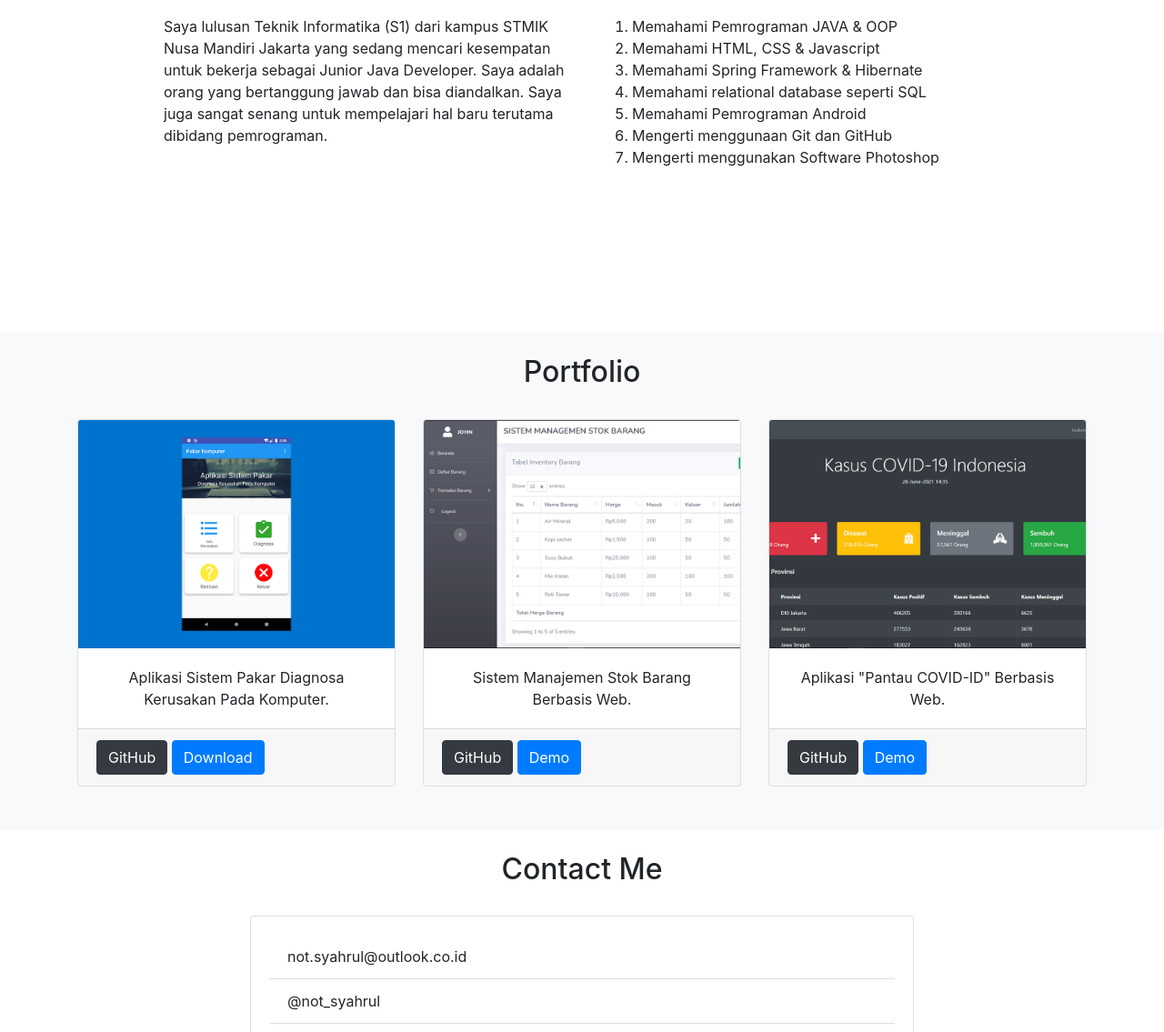
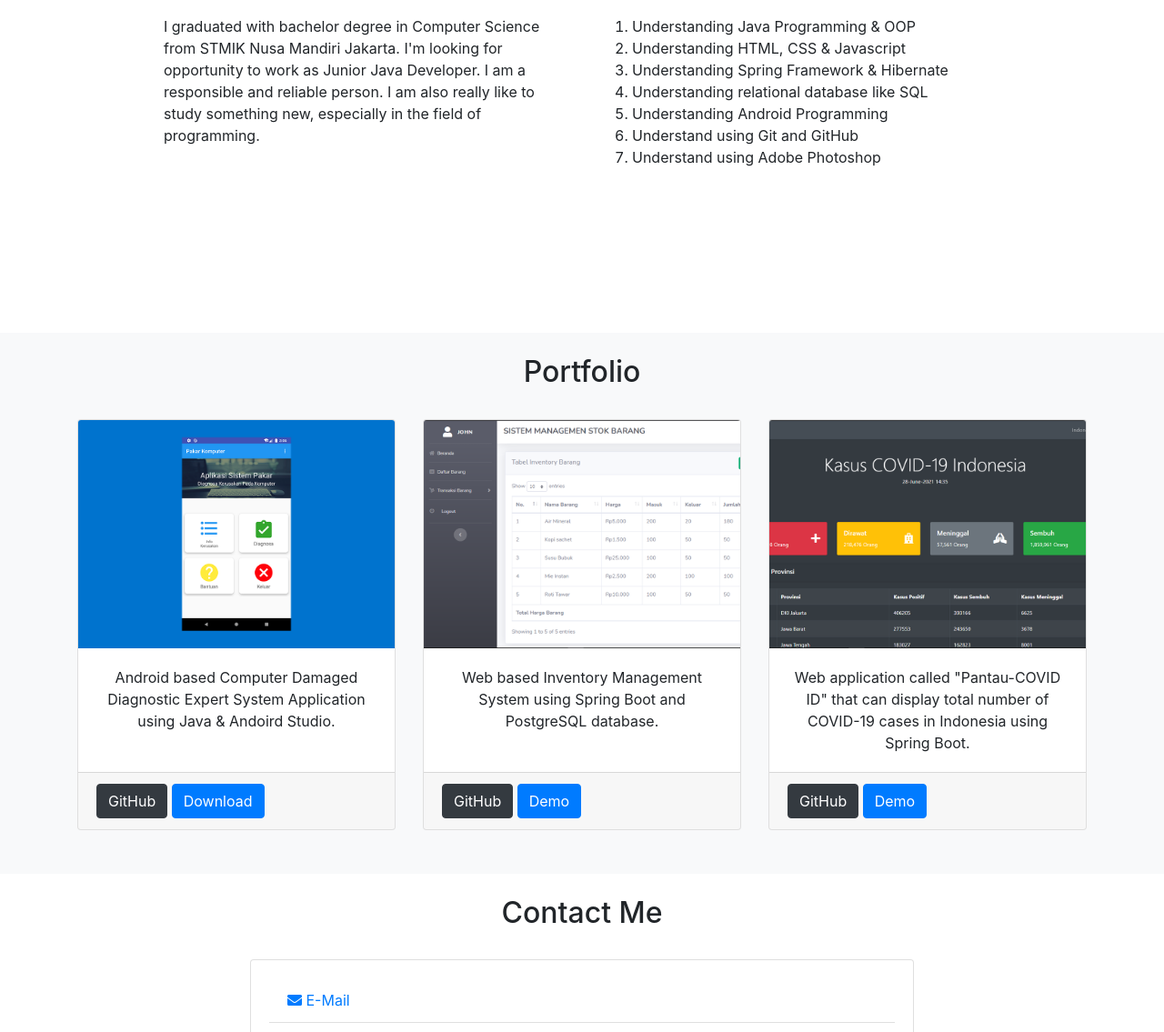
Before and after one commit to syahrul-project/syahrul-project.github.io, a plain HTML site: page index.html in a window 1280 px wide. Shown: the part 605-1740 px from the top of the page at 91% size. Drawn offline with Linux system fonts and the light colour scheme.

Commit message:
modify content index.html

```diff
--- a/index.html
+++ b/index.html
@@ -7,6 +7,7 @@
  <!-- Bootstrap CSS -->
     <link rel="stylesheet" type="text/css" href="css/bootstrap.min.css">
 
+    <link rel="stylesheet" type="text/css" href="https://cdnjs.cloudflare.com/ajax/libs/font-awesome/5.15.3/css/all.min.css">
     <!--  My CSS -->
     <style>
         section{
@@ -55,21 +56,22 @@
 
   <div class="row justify-content-center">
     <div class="col-md-5">
-      <p>Saya lulusan Teknik Informatika (S1) dari kampus STMIK Nusa Mandiri Jakarta yang sedang
-         mencari kesempatan untuk bekerja sebagai Junior Java Developer.
-         Saya adalah orang yang bertanggung jawab dan bisa diandalkan.
-         Saya juga sangat senang untuk mempelajari hal baru terutama
-         dibidang pemrograman.</p>
+      <p>I graduated with bachelor degree in Computer Science
+         from STMIK Nusa Mandiri Jakarta.
+         I'm looking for opportunity to work as Junior Java Developer.
+         I am a responsible and reliable person. I am also really like
+         to study something new, especially in the field
+         of programming.</p>
     </div>
     <div class="col-md-5">
       <ol>
-        <li>Memahami Pemrograman JAVA &amp; OOP</li>
-        <li>Memahami HTML, CSS &amp; Javascript</li>
-        <li>Memahami Spring Framework &amp; Hibernate</li>
-        <li>Memahami relational database seperti SQL</li>
-        <li>Memahami Pemrograman Android</li>
-        <li>Mengerti menggunaan Git dan GitHub</li>
-        <li>Mengerti menggunakan Software Photoshop</li>
+        <li>Understanding Java Programming &amp; OOP</li>
+        <li>Understanding HTML, CSS &amp; Javascript</li>
+        <li>Understanding Spring Framework &amp; Hibernate</li>
+        <li>Understanding relational database like SQL</li>
+        <li>Understanding Android Programming</li>
+        <li>Understand using Git and GitHub</li>
+        <li>Understand using Adobe Photoshop</li>
       </ol>
     </div>
   </div>
@@ -91,7 +93,7 @@
         <div class="card h-100">
           <img class="card-img-top" src="img/thumbs/1.png" alt="Card image cap">
           <div class="card-body">
-            <p class="card-text text-center">Aplikasi Sistem Pakar Diagnosa Kerusakan Pada Komputer.</p>
+            <p class="card-text text-center">Android based Computer Damaged Diagnostic Expert System Application using Java &amp; Andoird Studio.</p>
           </div>
           <div class="card-footer">
             <a href="#" class="btn btn-dark">GitHub</a>
@@ -103,7 +105,7 @@
         <div class="card h-100">
           <img class="card-img-top" src="img/thumbs/2.png" alt="Card image cap">
           <div class="card-body">
-            <p class="card-text text-center">Sistem Manajemen Stok Barang Berbasis Web.</p>
+            <p class="card-text text-center">Web based Inventory Management System using Spring Boot and PostgreSQL database.</p>
           </div>
           <div class="card-footer">
             <a href="#" class="btn btn-dark">GitHub</a>
@@ -115,7 +117,7 @@
         <div class="card h-100">
           <img class="card-img-top" src="img/thumbs/3.png" alt="Card image cap">
           <div class="card-body">
-            <p class="card-text text-center">Aplikasi "Pantau COVID-ID" Berbasis Web.</p>
+            <p class="card-text text-center">Web application called "Pantau-COVID ID" that can display total number of COVID-19 cases in Indonesia using Spring Boot.</p>
           </div>
           <div class="card-footer">
             <a href="#" class="btn btn-dark">GitHub</a>
@@ -141,10 +143,10 @@
           <div class="card">
             <div class="card-body">
               <ul class="list-group list-group-flush">
-                <li class="list-group-item">not.syahrul@outlook.co.id</li>
-                <li class="list-group-item">@not_syahrul</li>
-                <li class="list-group-item">github.com/SYHRL360</li>
-                <li class="list-group-item">linkedin.com/in/note-syahrul-ramadhan</li>
+                <li class="list-group-item"><a href=""><i class="fas fa-envelope"></i> E-Mail</a></li>
+                <li class="list-group-item"><a href=""><i class="fab fa-twitter"></i> Twitter</a></li>
+                <li class="list-group-item"><a href=""><i class="fab fa-github"></i> GitHub</a></li>
+                <li class="list-group-item"><a href=""><i class="fab fa-linkedin"></i> LinkedIn</a></li>
               </ul>
             </div>
           </div>
```
